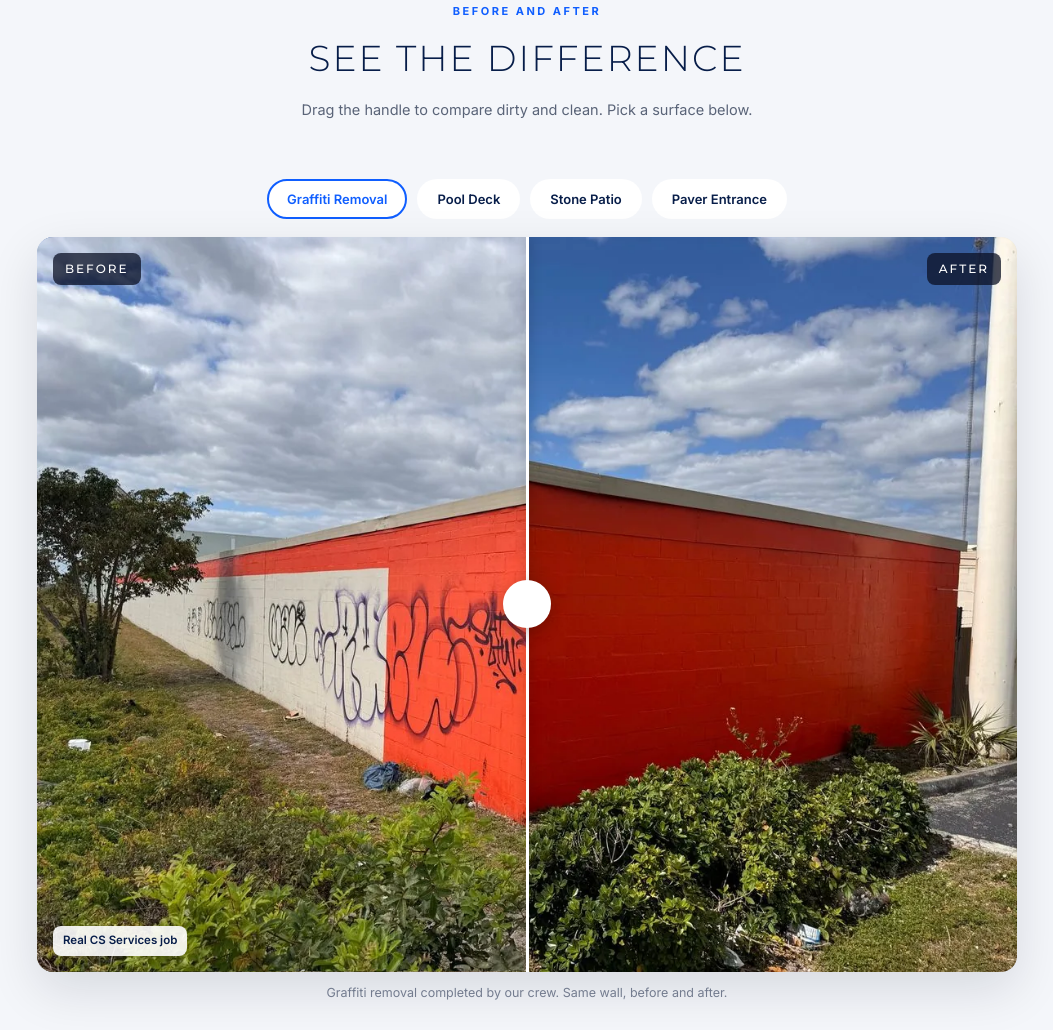
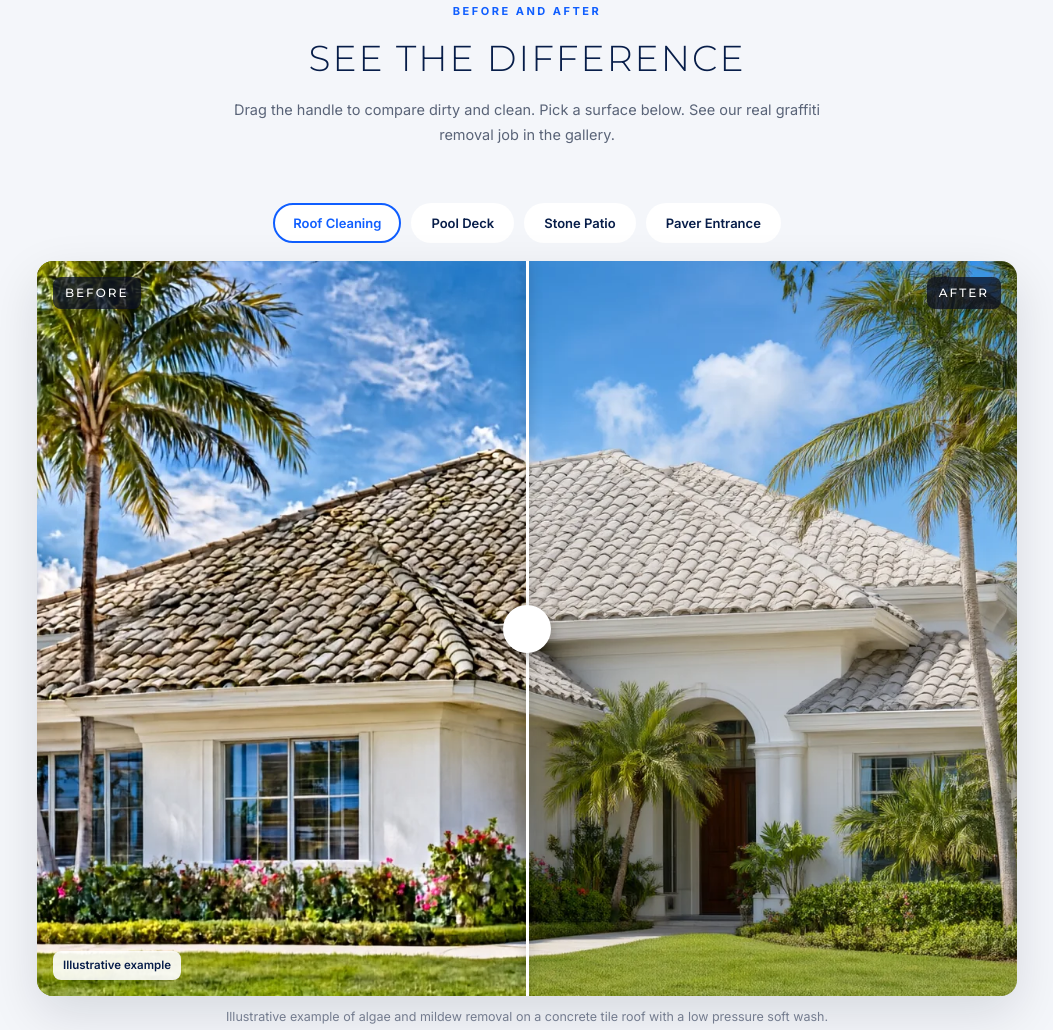
Before and after one commit to csservicescorp/csservices-website, a plain HTML site: page pressure-cleaning.html in a window 1280 px wide. Shown: the part 672-1702 px from the top of the page, without its empty margins (113-1166 px from the left). Drawn offline with nearby package versions, Linux system fonts and the light colour scheme; some icons are missing.

Commit message:
feat(site): telhado no lugar do grafite no antes/depois; grafite real volta para a galeria
Co-Authored-By: Claude Opus 5.5 <noreply@anthropic.com>
Claude-Session: https://claude.ai/code/session_018idsDPdYGKPE8mkttnitcn

```diff
--- a/pressure-cleaning.html
+++ b/pressure-cleaning.html
@@ -370,32 +370,32 @@ height="0" width="0" style="display:none;visibility:hidden"></iframe></noscript>
   <div class="gal-head">
     <div class="gal-eyebrow">Before and After</div>
     <h2>See the Difference</h2>
-    <p>Drag the handle to compare dirty and clean. Pick a surface below.</p>
+    <p>Drag the handle to compare dirty and clean. Pick a surface below. See our real graffiti removal job in the gallery.</p>
   </div>
   <div class="ba-wrap">
     <div class="ba-tabs" role="group" aria-label="Choose a surface" id="baTabs">
-      <button type="button" class="ba-tab" aria-pressed="true" data-i="0">Graffiti Removal</button>
+      <button type="button" class="ba-tab" aria-pressed="true" data-i="0">Roof Cleaning</button>
       <button type="button" class="ba-tab" aria-pressed="false" data-i="1">Pool Deck</button>
       <button type="button" class="ba-tab" aria-pressed="false" data-i="2">Stone Patio</button>
       <button type="button" class="ba-tab" aria-pressed="false" data-i="3">Paver Entrance</button>
     </div>
     <div class="ba" id="baBox" style="--pos:50%">
-      <img class="ba-img" id="baAfter" src="images/ba/graffiti-after.webp" alt="Building wall after graffiti removal by CS Services" width="1200" height="900" loading="lazy" decoding="async">
-      <img class="ba-img ba-before" id="baBefore" src="images/ba/graffiti-before.webp" alt="Same building wall covered in graffiti before cleaning" width="1200" height="900" loading="lazy" decoding="async">
+      <img class="ba-img" id="baAfter" src="images/ba/roof-after.webp" alt="Tile roof after roof cleaning" width="1672" height="941" loading="lazy" decoding="async">
+      <img class="ba-img ba-before" id="baBefore" src="images/ba/roof-before.webp" alt="Same tile roof with algae and mildew stains before roof cleaning" width="1672" height="941" loading="lazy" decoding="async">
       <span class="ba-label ba-l">Before</span>
       <span class="ba-label ba-r">After</span>
-      <span class="ba-kind" id="baKind">Real CS Services job</span>
+      <span class="ba-kind" id="baKind">Illustrative example</span>
       <div class="ba-line" aria-hidden="true"><span class="ba-knob"><i class="ti ti-arrows-horizontal"></i></span></div>
       <input class="ba-range" id="baRange" type="range" min="0" max="100" value="50" aria-label="Drag to compare before and after">
     </div>
-    <p class="ba-note" id="baNote">Graffiti removal completed by our crew. Same wall, before and after.</p>
+    <p class="ba-note" id="baNote">Illustrative example of algae and mildew removal on a concrete tile roof with a low pressure soft wash.</p>
   </div>
 </section>
 
 <script>
 (function () {
   var PAIRS = [
-    ['graffiti', 'Building wall', 'Real CS Services job', 'Graffiti removal completed by our crew. Same wall, before and after.'],
+    ['roof', 'Tile roof', 'Illustrative example', 'Illustrative example of algae and mildew removal on a concrete tile roof with a low pressure soft wash.'],
     ['pool-deck', 'Travertine pool deck', 'Illustrative example', 'Illustrative example of mold and mildew removal on a travertine pool deck.'],
     ['patio', 'Stone patio', 'Illustrative example', 'Illustrative example of algae and grime removal on a stone patio.'],
     ['pavers', 'Paver entrance', 'Illustrative example', 'Illustrative example of mold and dirt removal on pavers and entrance steps.']
@@ -442,7 +442,7 @@ height="0" width="0" style="display:none;visibility:hidden"></iframe></noscript>
   <div class="gal-head">
     <div class="gal-eyebrow">Recent Work</div>
     <h2>Pressure Cleaning Across South Florida</h2>
-    <p>Driveways, pavers, pool decks, patios and building walls brought back to clean.</p>
+    <p>Driveways, pavers, pool decks, patios and building walls brought back to clean, plus a graffiti removal completed by our crew.</p>
   </div>
   <div class="gal-grid">
     <div class="gal-item tall"><picture><source srcset="images/services/pressure-driveway-surface.webp" type="image/webp"><img src="images/services/pressure-driveway-surface.jpg" alt="Technician pressure cleaning a concrete driveway with a surface cleaner" width="1672" height="941" loading="lazy" decoding="async"></picture></div>
@@ -450,6 +450,8 @@ height="0" width="0" style="display:none;visibility:hidden"></iframe></noscript>
     <div class="gal-item"><picture><source srcset="images/services/pressure-pool-deck.webp" type="image/webp"><img src="images/services/pressure-pool-deck.jpg" alt="Clean travertine pool deck at a waterfront home" width="1672" height="941" loading="lazy" decoding="async"></picture></div>
     <div class="gal-item"><picture><source srcset="images/services/pressure-patio.webp" type="image/webp"><img src="images/services/pressure-patio.jpg" alt="Clean stone patio with outdoor kitchen" width="1672" height="941" loading="lazy" decoding="async"></picture></div>
     <div class="gal-item"><picture><source srcset="images/services/pressure-entrance-pavers.webp" type="image/webp"><img src="images/services/pressure-entrance-pavers.jpg" alt="Clean paver driveway and entrance steps" width="1672" height="941" loading="lazy" decoding="async"></picture></div>
+    <div class="gal-item"><img src="images/ba-graffiti-before.jpg" alt="Graffiti on a building wall before cleaning by CS Services" width="1200" height="900" loading="lazy" decoding="async"></div>
+    <div class="gal-item"><img src="images/ba-graffiti-after.jpg" alt="Same building wall after graffiti removal by CS Services" width="1200" height="900" loading="lazy" decoding="async"></div>
   </div>
 </section>
 
```
Also changed, not shown: images/ba/roof-after.webp (added), images/ba/roof-before.webp (added).
